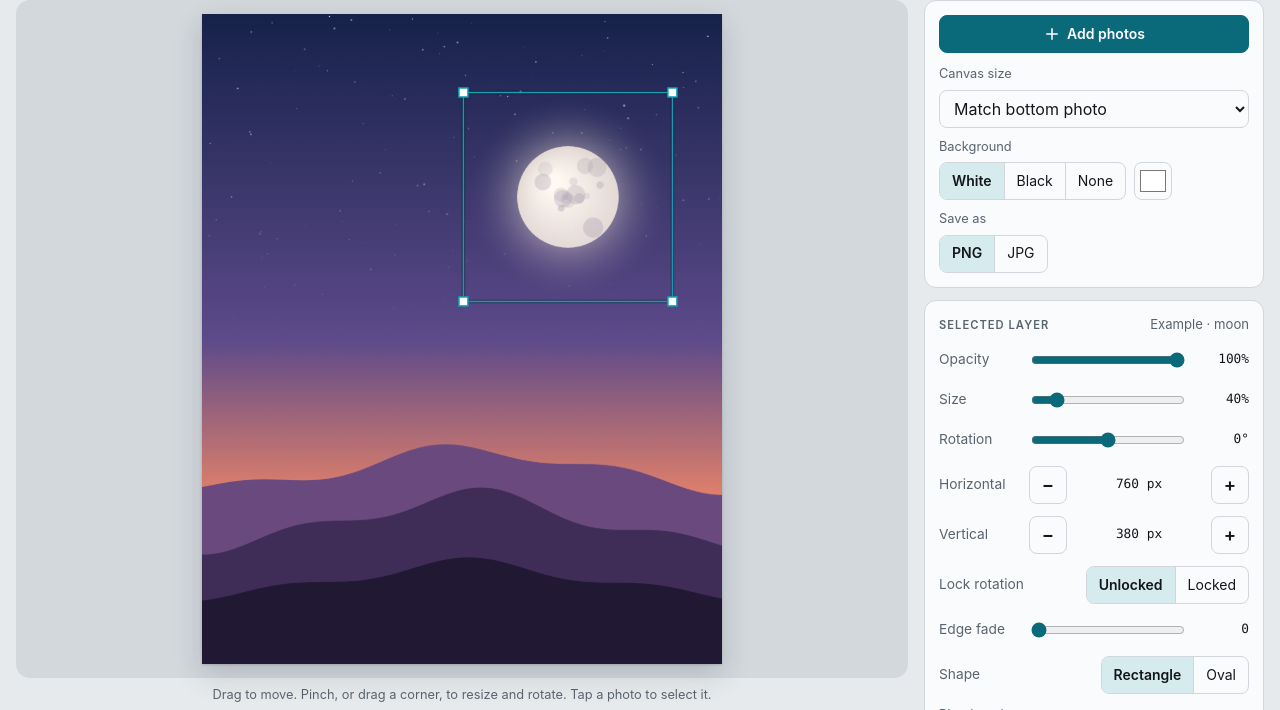
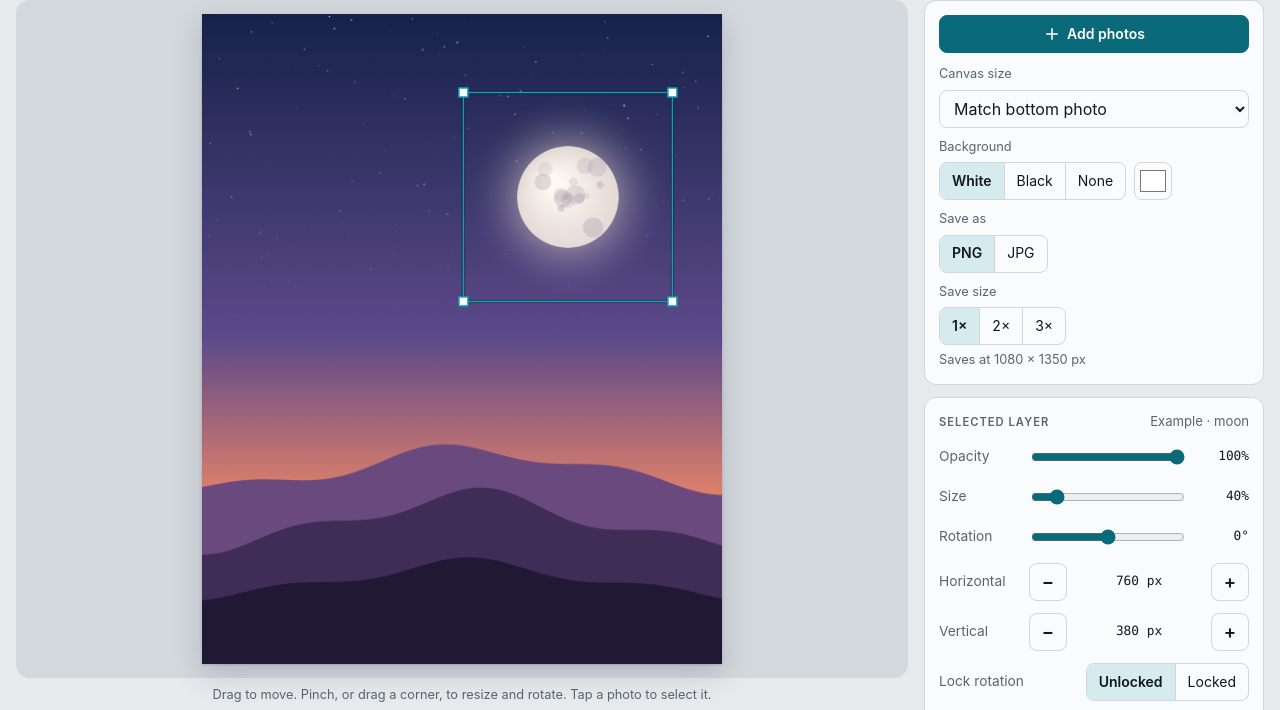
Before and after one commit to tseposcode/photo-overlay, a plain HTML site: page index.html in a window 1280 px wide. Shown: the part 66-776 px from the top of the page. Drawn offline with Linux system fonts and the light colour scheme.

Commit message:
Save in high quality: keep full photo resolution, add save size, sharper downscaling
Co-Authored-By: Claude Opus 5.5 <noreply@anthropic.com>
Claude-Session: https://claude.ai/code/session_01S5XS7aJVyFuvT6HwdVmovu

```diff
--- a/index.html
+++ b/index.html
@@ -220,6 +220,14 @@ a.btn{text-decoration:none}
               <button type="button" data-fmt="jpg">JPG</button>
             </div>
           </div>
+          <div class="field full"><span>Save size</span>
+            <div class="seg" id="sizeSeg">
+              <button type="button" data-k="1">1×</button>
+              <button type="button" data-k="2">2×</button>
+              <button type="button" data-k="3">3×</button>
+            </div>
+            <span class="muted" id="outDims" style="font-size:.8rem"></span>
+          </div>
         </div>
       </section>
 
@@ -313,12 +321,14 @@ a.btn{text-decoration:none}
 (() => {
   const $ = id => document.getElementById(id);
   const view = $('view'), vctx = view.getContext('2d');
-  const MAX_SIDE = 3000;
+  // iPhone Safari can't draw canvases above ~16.7 million pixels, so that is the only limit.
+  const MAX_PIXELS = 16000000, MAX_SIDE = 8192;
+  const fitPixels = (w, h) => Math.min(1, MAX_SIDE / Math.max(w, h), Math.sqrt(MAX_PIXELS / (w * h)));
   const PRESETS = { sq:[1080,1080], portrait:[1080,1350], story:[1080,1920], land:[1920,1080] };
   const BLEND_NAMES = {'source-over':'Normal',multiply:'Multiply',screen:'Screen',overlay:'Overlay',darken:'Darken',lighten:'Lighten','color-dodge':'Colour dodge','color-burn':'Colour burn','hard-light':'Hard light','soft-light':'Soft light',difference:'Difference',exclusion:'Exclusion',hue:'Hue',saturation:'Saturation',color:'Colour',luminosity:'Luminosity'};
   const PROPS = ['id','name','src','w','h','x','y','scale','rot','opacity','blend','flip','visible','shape','feather','sample','lockRot'];
 
-  const S = { doc:{w:1080,h:1350}, bg:'#ffffff', preset:'base', fmt:'png', layers:[], sel:null };
+  const S = { doc:{w:1080,h:1350}, bg:'#ffffff', preset:'base', fmt:'png', outK:1, layers:[], sel:null };
   let uid = 1, hist = [], future = [], rafId = 0, kcss = 1, dpr = 1;
 
   /* ---------- helpers ---------- */
@@ -387,6 +397,23 @@ a.btn{text-decoration:none}
     L.cache = c; L.cacheKey = key;
     return c;
   }
+  function mipFor(L, eff){
+    const base = srcFor(L);
+    if (eff >= 0.5) return base;
+    if (L.mipBase !== base){ L.mipBase = base; L.mips = []; }
+    let img = base, i = 0, k = 1;
+    while (eff / k < 0.5 && img.width > 2 && img.height > 2){
+      k *= 0.5;
+      if (!L.mips[i]){
+        const c = mk(Math.max(1, Math.round(img.width / 2)), Math.max(1, Math.round(img.height / 2))), g = c.getContext('2d');
+        g.imageSmoothingEnabled = true; g.imageSmoothingQuality = 'high';
+        g.drawImage(img, 0, 0, c.width, c.height);
+        L.mips[i] = c;
+      }
+      img = L.mips[i++];
+    }
+    return img;
+  }
   function paint(ctx, s, bg){
     ctx.setTransform(1,0,0,1,0,0);
     ctx.globalCompositeOperation = 'source-over'; ctx.globalAlpha = 1;
@@ -402,7 +429,7 @@ a.btn{text-decoration:none}
       ctx.translate(L.x, L.y);
       ctx.rotate(L.rot * Math.PI / 180);
       ctx.scale(L.scale * (L.flip ? -1 : 1), L.scale);
-      ctx.drawImage(srcFor(L), -L.w/2, -L.h/2);
+      ctx.drawImage(mipFor(L, L.scale * s), -L.w/2, -L.h/2, L.w, L.h);
       ctx.restore();
     }
   }
@@ -560,7 +587,13 @@ a.btn{text-decoration:none}
     $('bgSeg').querySelectorAll('button').forEach(b => b.setAttribute('aria-pressed', String(b.dataset.bg === S.bg)));
     if (S.bg !== 'transparent') $('bgColor').value = S.bg;
     $('fmtSeg').querySelectorAll('button').forEach(b => b.setAttribute('aria-pressed', String(b.dataset.fmt === S.fmt)));
+    $('sizeSeg').querySelectorAll('button').forEach(b => b.setAttribute('aria-pressed', String(+b.dataset.k === S.outK)));
+    const o = outSize(); $('outDims').textContent = 'Saves at ' + o.w + ' × ' + o.h + ' px' + (o.capped ? ' (largest this device can save)' : '');
     $('emptyStage').hidden = S.layers.length > 0;
+  }
+  function outSize(){
+    const k = Math.min(S.outK, S.outK * fitPixels(S.doc.w * S.outK, S.doc.h * S.outK));
+    return { k, w:Math.round(S.doc.w * k), h:Math.round(S.doc.h * k), capped: k < S.outK - 1e-6 };
   }
   function refreshAll(docChanged){
     if (docChanged) layout();
@@ -576,7 +609,7 @@ a.btn{text-decoration:none}
   /* ---------- adding photos ---------- */
   function toCanvas(img){
     const w = img.naturalWidth || img.width, h = img.naturalHeight || img.height;
-    const k = Math.min(1, MAX_SIDE / Math.max(w, h));
+    const k = fitPixels(w, h);
     const c = mk(Math.max(1, Math.round(w*k)), Math.max(1, Math.round(h*k)));
     c.getContext('2d').drawImage(img, 0, 0, c.width, c.height);
     return c;
@@ -793,6 +826,7 @@ a.btn{text-decoration:none}
     const rx = nw / S.doc.w, ry = nh / S.doc.h, k = Math.min(rx, ry);
     for (const L of S.layers){ L.x *= rx; L.y *= ry; L.scale *= k; }
     S.doc = { w:nw, h:nh }; S.preset = p;
+    S.outK = p === 'base' ? 1 : 3;  // presets are only 1080 px wide, so save them larger by default
     if (S.layers[0]) fitLayer(S.layers[0], 'fill');
     refreshAll(true);
   });
@@ -800,6 +834,7 @@ a.btn{text-decoration:none}
   let colorPushed = false;
   $('bgColor').addEventListener('input', e => { if (!colorPushed){ push(); colorPushed = true; } S.bg = e.target.value; syncCanvasUI(); req(); });
   $('bgColor').addEventListener('change', () => { colorPushed = false; });
+  $('sizeSeg').addEventListener('click', e => { const b = e.target.closest('button'); if (!b) return; S.outK = +b.dataset.k; syncCanvasUI(); });
   $('fmtSeg').addEventListener('click', e => { const b = e.target.closest('button'); if (!b) return; S.fmt = b.dataset.fmt; syncCanvasUI(); });
   $('undo').addEventListener('click', undo);
   $('redo').addEventListener('click', redo);
@@ -818,11 +853,12 @@ a.btn{text-decoration:none}
 
   /* ---------- saving ---------- */
   function exportBlob(){
-    const c = mk(S.doc.w, S.doc.h), ctx = c.getContext('2d');
+    const o = outSize();
+    const c = mk(o.w, o.h), ctx = c.getContext('2d');
     const jpg = S.fmt === 'jpg';
     const bg = S.bg === 'transparent' ? (jpg ? '#ffffff' : null) : S.bg;
-    paint(ctx, 1, bg);
-    return new Promise((res, rej) => c.toBlob(b => b ? res(b) : rej(new Error('encode')), jpg ? 'image/jpeg' : 'image/png', 0.92));
+    paint(ctx, o.k, bg);
+    return new Promise((res, rej) => c.toBlob(b => b ? res(b) : rej(new Error('encode')), jpg ? 'image/jpeg' : 'image/png', 0.95));
   }
   const stamp = () => { const d = new Date(), z = n => String(n).padStart(2, '0'); return d.getFullYear() + z(d.getMonth()+1) + z(d.getDate()) + '-' + z(d.getHours()) + z(d.getMinutes()); };
   let outURL = '', outFile = null;
--- a/sw.js
+++ b/sw.js
@@ -1,5 +1,5 @@
 // Photo Overlay Studio: offline support. Bump VERSION when you change any file.
-const VERSION = 'v5';
+const VERSION = 'v6';
 const CACHE = 'photo-overlay-' + VERSION;
 const ASSETS = ['./', './index.html', './manifest.webmanifest', './icon-192.png', './icon-512.png', './icon-maskable-512.png', './apple-touch-icon.png'];
 
```
